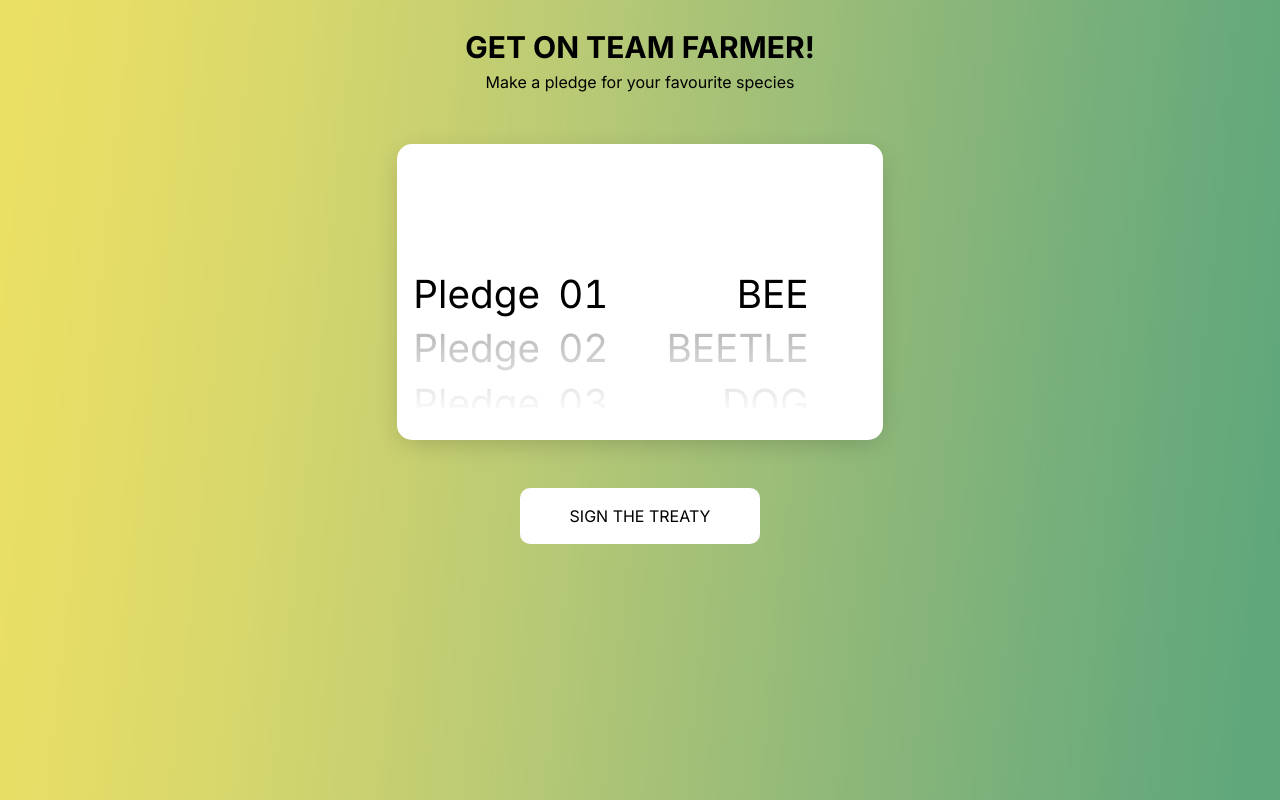
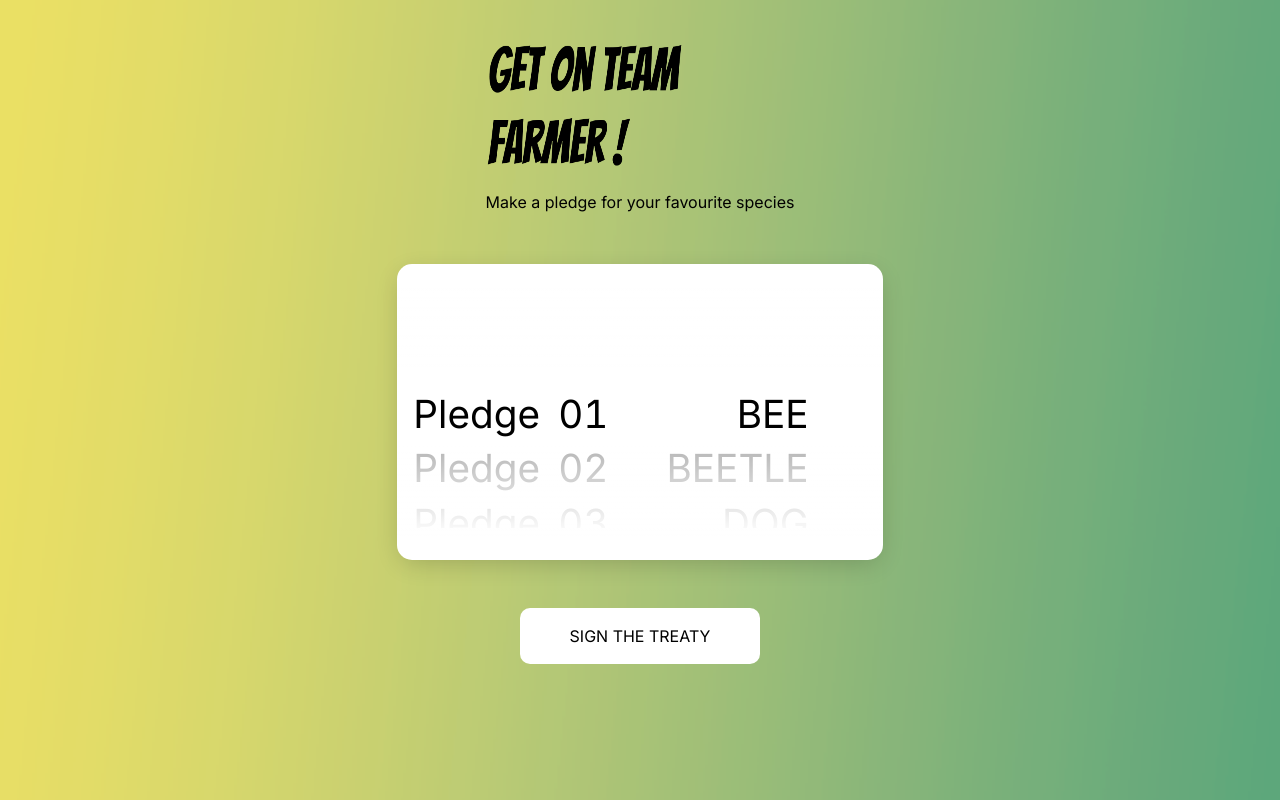
Before and after one commit to rohitvishin/Rothamsted, a Next.js app: page /contact in a window 1280 px wide. Built offline with nearby package versions, Linux system fonts and the light colour scheme.

Commit message:
farmer text updated

```diff
--- a/app/contact/page.tsx
+++ b/app/contact/page.tsx
@@ -13,10 +13,14 @@ export default function Contact(){
         display: "flex",
         flexDirection: "column",
         alignItems: "center",
-        padding:25
       }}>
-        <p style={{fontSize:'30px',fontWeight:'bold'}}>GET ON TEAM FARMER!</p>
+        <div>
+        <img
+        src="rothamsted/GetOnTeamFarmer1.webp"
+        style={{ height: 190, width: 200 }}
+      />
         <p>Make a pledge for your favourite species</p>
+        </div>
       <div className="picker" style={{marginTop:50}}>
         <div className="picker-window"></div>
         <ul className="picker-day">
```
Also changed, not shown: public/rothamsted/GetOnTeamFarmer1.webp (added).
